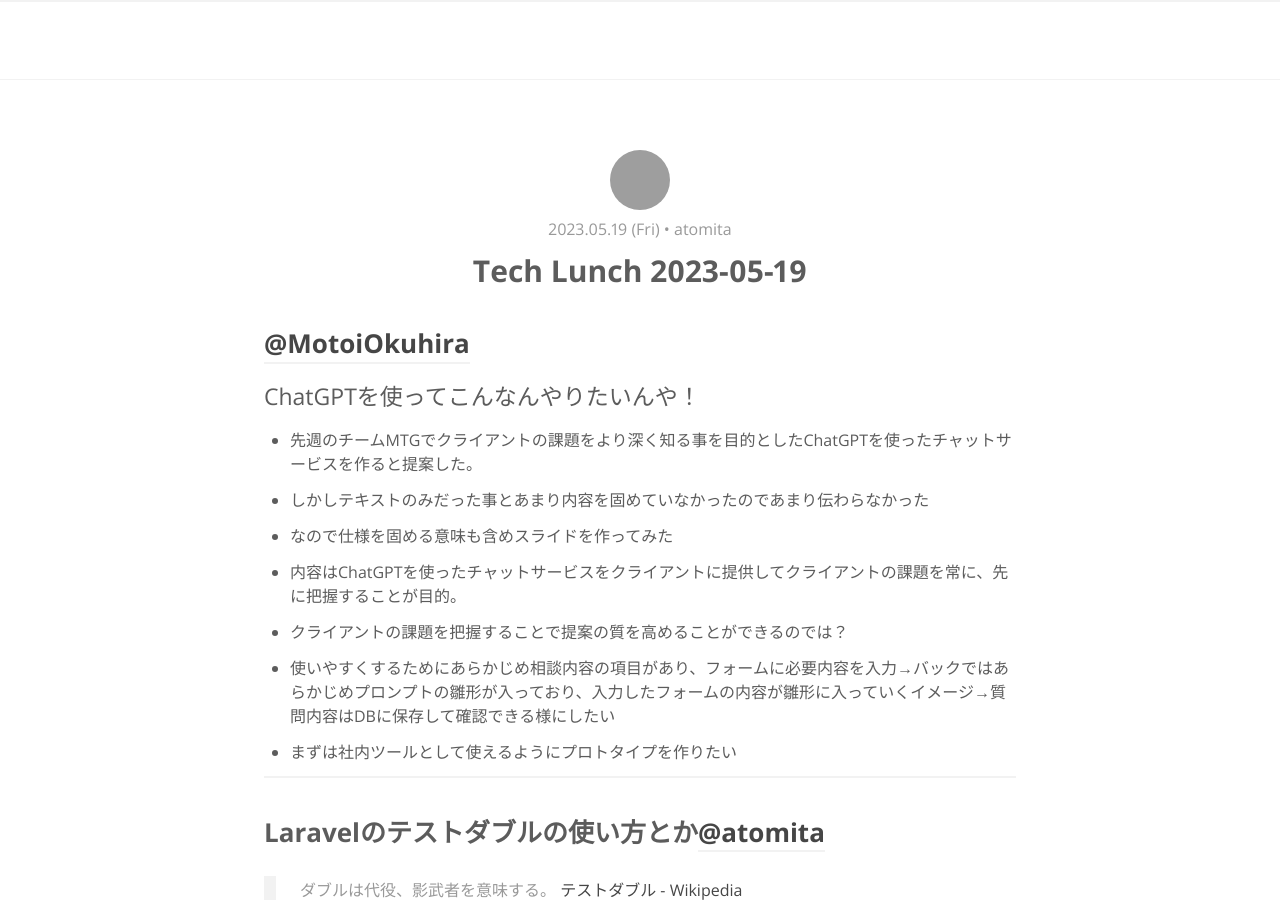
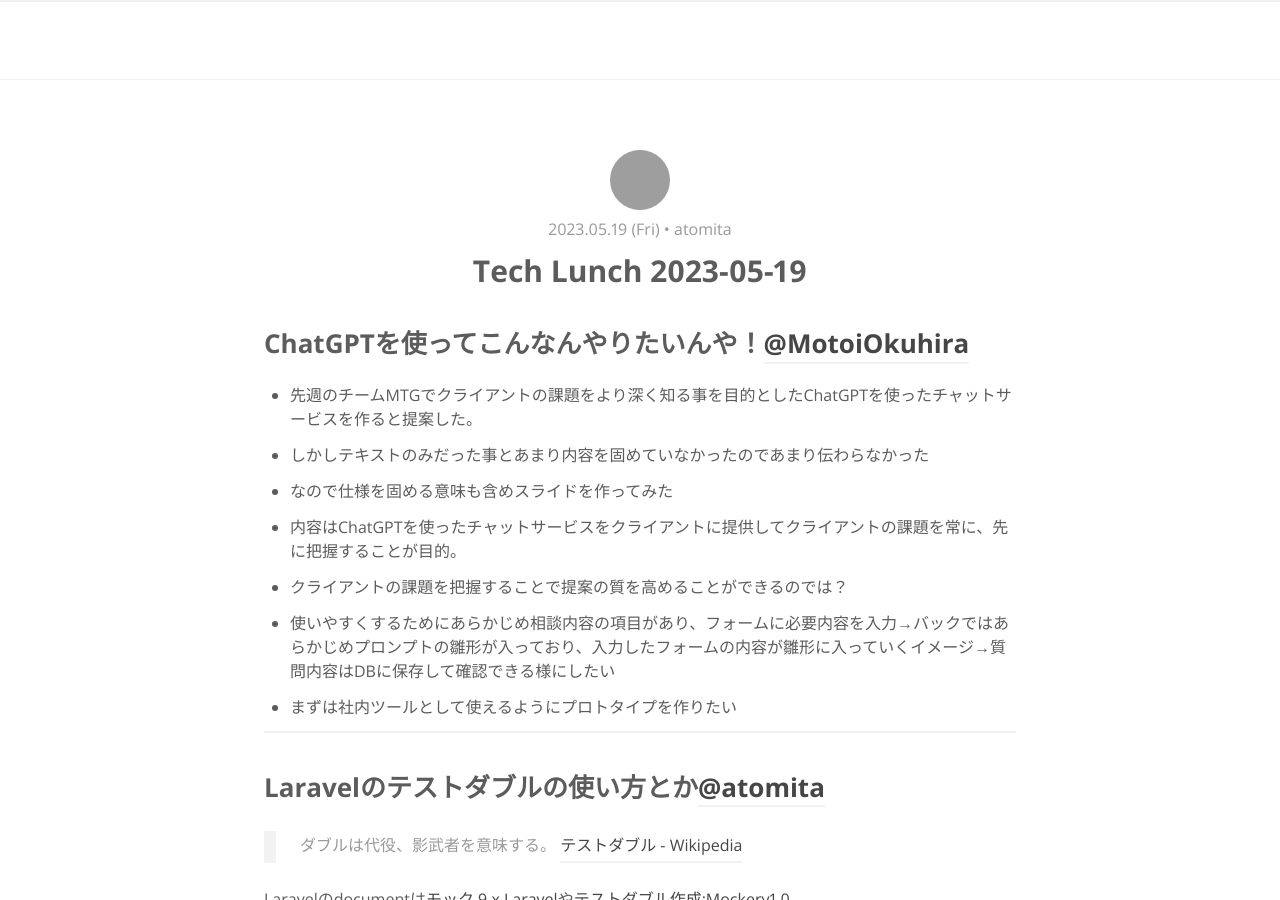
Before and after one commit to RyukyuInteractive/tech.ryukyu-i.co.jp, a Jekyll site: the page built from _posts/2023-05-19-tech-lunch.md, in a window 1280 px wide and 900 px high. Built offline with Jekyll 4.4.1, drawn with Linux system fonts in a browser that asks for light colours; a script that is not in the unit is left out; comment, search, counter and statistics services are not loaded; some of the changed text lies outside the part shown; grey boxes are pictures that could not be loaded.

Commit message:
section titleの書式変更

```diff
--- a/_posts/2023-05-19-tech-lunch.md
+++ b/_posts/2023-05-19-tech-lunch.md
@@ -7,8 +7,8 @@
 typora-root-url: ..
 ---
 
-## [@MotoiOkuhira](https://github.com/MotoiOkuhira)
-### ChatGPTを使ってこんなんやりたいんや！
+## ChatGPTを使ってこんなんやりたいんや！[@MotoiOkuhira](https://github.com/MotoiOkuhira)
+
 - 先週のチームMTGでクライアントの課題をより深く知る事を目的としたChatGPTを使ったチャットサービスを作ると提案した。
 
 - しかしテキストのみだった事とあまり内容を固めていなかったのであまり伝わらなかった ﻿
@@ -106,8 +106,8 @@
 
 ---
 
-## [@naotty](https://github.com/naotty)
-###  actでSetup PHPを使う時はイメージを変える
+## actでSetup PHPを使う時はイメージを変える[@naotty](https://github.com/naotty)
+
 LaravelのテストをGitHub Actionsで回すようにしたかったので、 [`nektos/act`](https://github.com/nektos/act) で一通り動いてからpushしようと。PHPは今後のことも考えて [shivammathur/setup\-php: GitHub action to set up PHP with extensions, php\.ini configuration, coverage drivers, and various tools\.](https://github.com/shivammathur/setup-php) を使うことにした。
 ・・が、何も考えずにactを実行すると「| ==> Setup PHP」から進まないorz
 actで使うイメージを↓のように変更したら通るようになった。
```
Also changed, not shown: other parts of _posts/2023-05-19-tech-lunch.md (+1 -1 lines).
